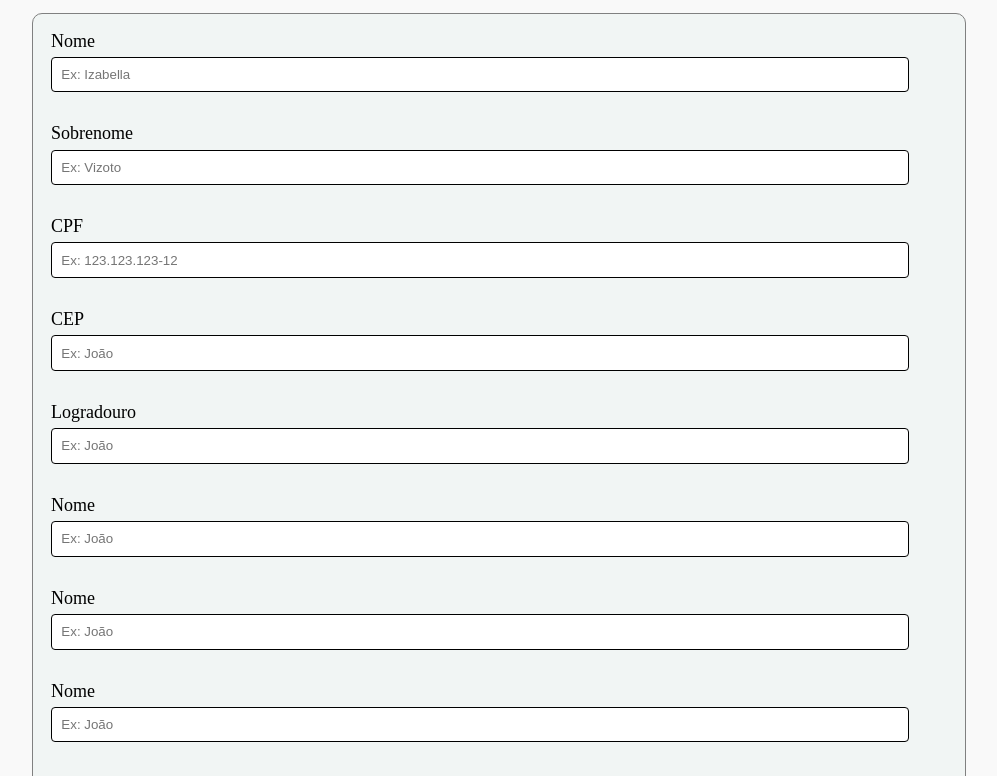
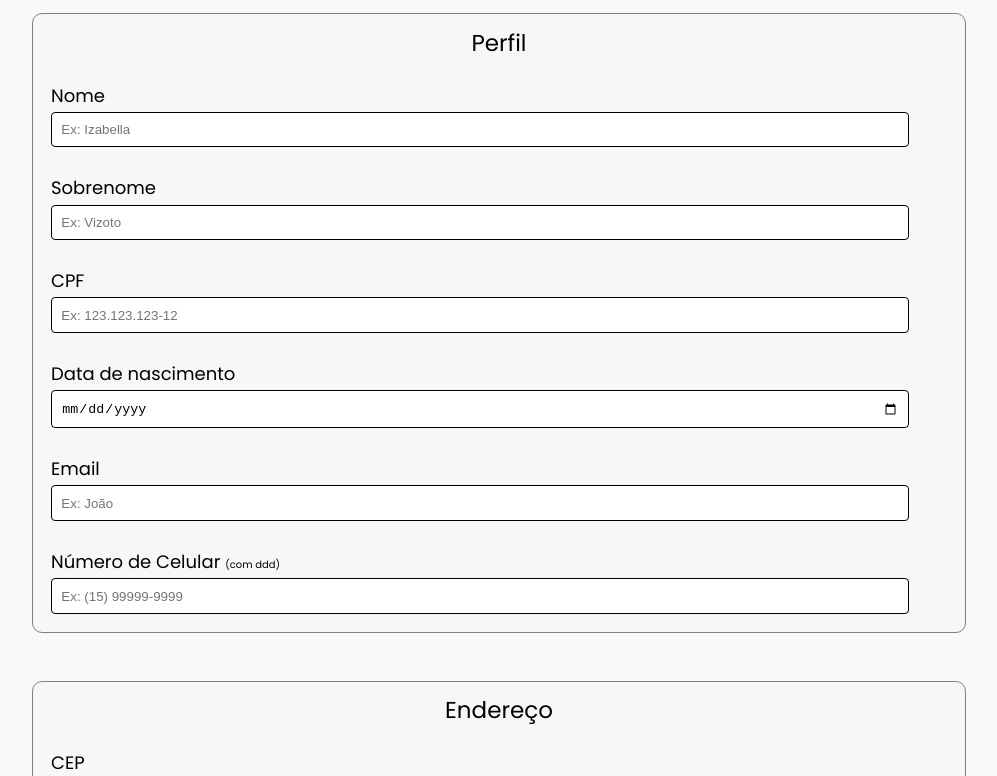
Before and after one commit to Renan-Vizoto/desafio-banco-gremio, a plain HTML site: page index.html in a window 1280 px wide. Shown: the part 150-926 px from the top of the page, without its empty margins (141-1138 px from the left). Drawn offline with Linux system fonts and the light colour scheme.

Commit message:
separação cadastro__pai em duas div

```diff
--- a/css/cadastro.css
+++ b/css/cadastro.css
@@ -7,6 +7,16 @@ body{
     flex-direction: column;
     align-items: center;
     gap: 1em;
+    font-family: 'Poppins', sans-serif;
+}
+
+.cadastro{
+    width: 100%;
+    display: flex;
+    flex-direction: row;
+    flex-wrap: wrap;
+    justify-content: center;
+    gap: 3em;
 }
 
 .cadastro__pai{
@@ -17,16 +27,24 @@ body{
     border: 1px solid gray;
     padding: 1.1em;
     border-radius: 10px;
-    background-color: #F1F5F4;
+    background-color: #F7F7F9;
+}
+
+.cadastro__pai h2{
+    font-weight: 400;
+    font-size: 23px;
+    text-align: center;
 }
 
 .cadastro__cliente__titulo{
     font-size: 24px;
+    font-weight: 500;
 }
 
 .cadastro-input__titulo{
     font-size: 18px;
     margin-bottom: 0.4em;
+    font-weight: 400;
 }
 
 .cadastro-input__text{
@@ -35,3 +53,14 @@ body{
     border-radius: 4px;
     padding: 0.7em;
 }
+
+.numCelular label{
+    font-size: 10px;
+}
+
+
+
+
+.nomeResp, .cpfResp{
+    display: none;
+}
--- a/css/styles.css
+++ b/css/styles.css
@@ -1,2 +1,3 @@
 @import url("/css/header.css");
 @import url("/css/cadastro.css");
+@import url('https://fonts.googleapis.com/css2?family=Poppins:wght@300;400;500&display=swap');
--- a/index.html
+++ b/index.html
@@ -17,35 +17,70 @@
         <section class="cadastro__cliente">
             <h1 class="cadastro__cliente__titulo">Cadastro de Cliente</h1>
 
-            <div class="cadastro__pai">
-                <div class="cadastro-input">
+            <div class="cadastro">
+                <div class="cadastro__pai perfil">
+                    <h2>Perfil</h2>
+                    <div class="cadastro-input nome">
                         <p class="cadastro-input__titulo">Nome</p>
                         <input type="text" class="cadastro-input__text" id="input-nome" placeholder="Ex: Izabella">
                     </div>
+                    <div class="cadastro-input sobrenome">
+                        <p class="cadastro-input__titulo">Sobrenome</p>
+                        <input type="text" class="cadastro-input__text" id="input-sobrenome" placeholder="Ex: Vizoto">
+                    </div>
+                    <div class="cadastro-input cpf">
+                        <p class="cadastro-input__titulo">CPF</p>
+                        <input type="text" class="cadastro-input__text" id="input-cpf" placeholder="Ex: 123.123.123-12">
+                    </div>
+                    <div class="cadastro-input data__nascimento">
+                        <p class="cadastro-input__titulo">Data de nascimento</p>
+                        <input type="date" class="cadastro-input__text" id="input-dataNasc" placeholder="Ex: João">
+                    </div>
+                    <div class="cadastro-input nomeResp">
+                        <p class="cadastro-input__titulo">Nome do Responsável</p>
+                        <input type="text" class="cadastro-input__text" id="input-nomeResp" placeholder="Ex: João">
+                    </div>
+                    <div class="cadastro-input cpfResp">
+                        <p class="cadastro-input__titulo">CPF do Responsável</p>
+                        <input type="text" class="cadastro-input__text" id="input-cpfResp" placeholder="Ex: João">
+                    </div>
+                    <div class="cadastro-input email">
+                        <p class="cadastro-input__titulo">Email</p>
+                        <input type="email" class="cadastro-input__text" id="input-email" placeholder="Ex: João">
+                    </div>
+                    <div class="cadastro-input numCelular">
+                        <p class="cadastro-input__titulo">Número de Celular <label>(com ddd)</label></p>
+                        <input type="text" class="cadastro-input__text" id="input-numeroCelular" placeholder="Ex: (15) 99999-9999">
+                    </div>
+                </div>
+
+                <div class="cadastro__pai endereco">
+                    <h2>Endereço</h2>
                     <div class="cadastro-input">
-                    <p class="cadastro-input__titulo">Sobrenome</p>
-                    <input type="text" class="cadastro-input__text" id="input-nome" placeholder="Ex: Vizoto">
+                        <p class="cadastro-input__titulo">CEP</p>
+                        <input type="text" class="cadastro-input__text" id="input-cep" placeholder="Ex: 18077-090">
                     </div>
                     <div class="cadastro-input">
-                    <p class="cadastro-input__titulo">CPF</p>
-                    <input type="text" class="cadastro-input__text" id="input-nome" placeholder="Ex: 123.123.123-12">
+                        <p class="cadastro-input__titulo">Estado</p>
+                        <input type="text" class="cadastro-input__text" id="input-estado" readonly>
                     </div>
                     <div class="cadastro-input">
-                    <p class="cadastro-input__titulo">CEP</p>
-                    <input type="text" class="cadastro-input__text" id="input-nome" placeholder="Ex: João">
+                        <p class="cadastro-input__titulo">Cidade</p>
+                        <input type="text" class="cadastro-input__text" id="input-cidade" readonly>
                     </div>
                     <div class="cadastro-input">
-                    <p class="cadastro-input__titulo">Logradouro</p>
-                    <input type="text" class="cadastro-input__text" id="input-nome" placeholder="Ex: João">
+                        <p class="cadastro-input__titulo">Rua</p>
+                        <input type="text" class="cadastro-input__text" id="input-rua" readonly>
                     </div>
                     <div class="cadastro-input">
-                    <p class="cadastro-input__titulo">Nome</p>
-                    <input type="text" class="cadastro-input__text" id="input-nome" placeholder="Ex: João">
+                        <p class="cadastro-input__titulo">Bairro</p>
+                        <input type="text" class="cadastro-input__text" id="input-bairro" readonly>
                     </div>
                     <div class="cadastro-input">
-                    <p class="cadastro-input__titulo">Nome</p>
-                    <input type="text" class="cadastro-input__text" id="input-nome" placeholder="Ex: João">
+                        <p class="cadastro-input__titulo">Número</p>
+                        <input type="text" class="cadastro-input__text" id="input-numeroCasa" placeholder="Ex: 210">
                     </div>
+
                     <div class="cadastro-input">
                         <p class="cadastro-input__titulo">Nome</p>
                         <input type="text" class="cadastro-input__text" id="input-nome" placeholder="Ex: João">
@@ -63,6 +98,7 @@
                         <input type="text" class="cadastro-input__text" id="input-nome" placeholder="Ex: João">
                     </div>
                 </div>
+            </div>
         </section>
     </main>
 </body>
```
Lines whose indentation alone changed are shown as unchanged.
